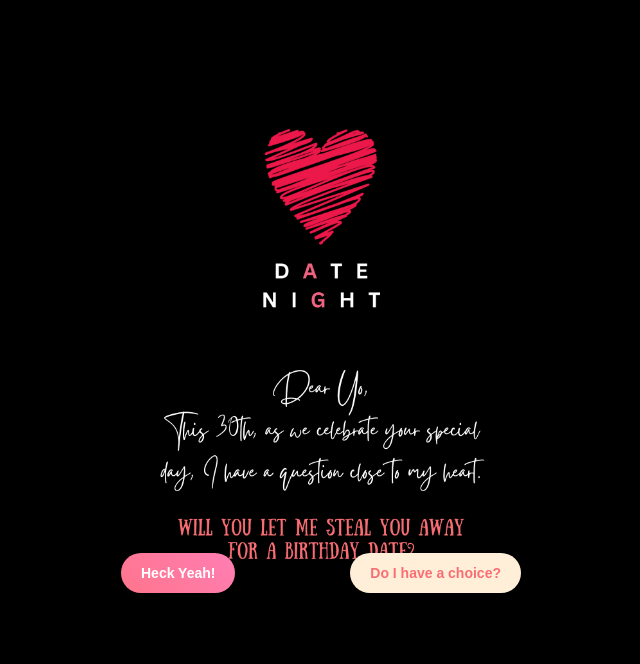
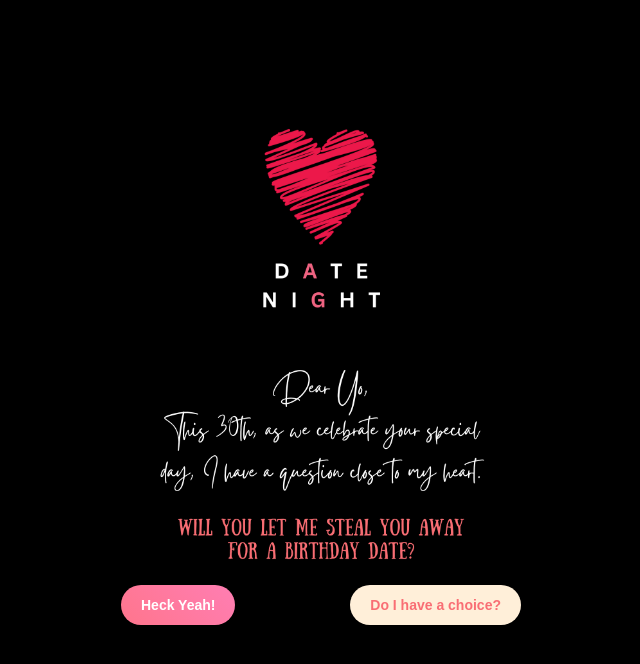
Before and after one commit to jeevitharam/dateinvite, a plain HTML site: page index.html in a window 1280 px wide. Shown: the whole page, without its empty margins (319-959 px from the left). Drawn offline with Linux system fonts and the light colour scheme.

Commit message:
Update index.html same as before

```diff
--- a/index.html
+++ b/index.html
@@ -49,14 +49,14 @@
             background: linear-gradient(45deg, #ff758c, #ff7eb3);
             color: #ffffff;
             box-shadow: 0 4px 6px rgba(0, 0, 0, 0.3);
-            bottom: 20%;
+            bottom: 15%;
             left: 10%;
         }
         .button-no {
             background: #ffefd9;
             color: #f96e74;
             box-shadow: 0 4px 6px rgba(0, 0, 0, 0.3);
-            bottom: 20%;
+            bottom: 15%;
             right: 10%;
         }
         /* Positioning buttons relative to the container */
```
